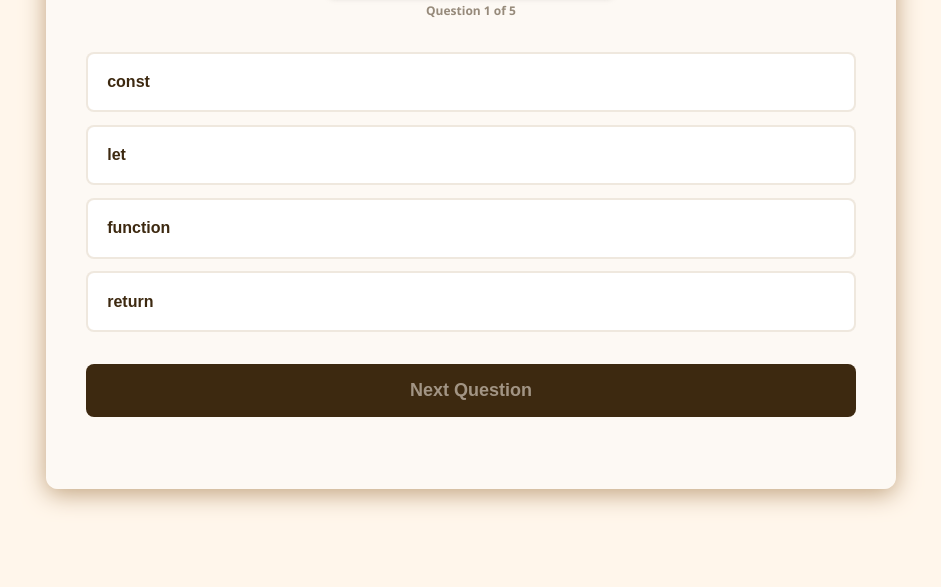
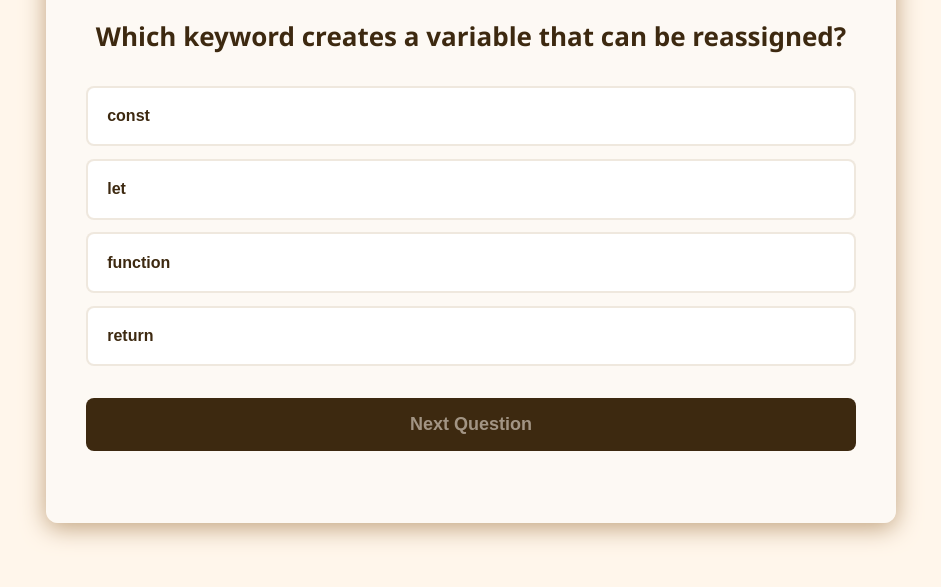
Before and after one commit to Habiba-Khamis/JS-Quiz, a plain HTML site: page index.html in a window 1280 px wide. Shown: the part 213-800 px from the top of the page, without its empty margins (169-1110 px from the left). Drawn offline with Linux system fonts and the light colour scheme.

Commit message:
Display the progress bar, the question count, and the current question dinamically with JS

```diff
--- a/app.js
+++ b/app.js
@@ -116,4 +116,37 @@ const questions = [
     },
 ];
 
+
 // Set the state for the quiz, the default first question, no scores
+// Quiz state (how should the default state of the app when the user first open it)
+// The current index and the score should be 0
+// Use let variable because it's assignable later in the code
+let currentQuestionIndex = 0;
+let currentScore = 0
+
+function displayQuestion() {
+    // Convert the question index to user-friendly number to be displayed on the screen (by adding it to 1)
+    let currentQuestionNumber = currentQuestionIndex + 1 ;
+
+    // Get the total number of questions (Which is the length of the array that contains the questions)
+    let totalQuestionsNumber = questions.length;
+
+    // Change the text of question count
+    questionCount.textContent = "Question " + currentQuestionNumber + " of " + totalQuestionsNumber;
+
+    // Get the current question of the questions array to display it
+    const currentQuestion = questions[currentQuestionIndex].theQuestion;
+
+    // Change the text of the question
+    question.textContent = currentQuestion;
+
+
+    // To Change the progress bar
+    // We need to change the width property percentage
+    let questionProgress = (currentQuestionNumber / totalQuestionsNumber * 100) + "%";
+    console.log(questionProgress);
+    // Apply the width to the progress bar
+    progressFill.style.width = questionProgress;
+}
+
+displayQuestion();
--- a/index.html
+++ b/index.html
@@ -17,7 +17,7 @@
             <div class="quiz-header">
                 <div class="quiz-title-container">
                     <h1 class="quiz-title">JAVASCRIPT QUIZ</h1>
-                    <h6 id="question-count" class="question-count">Question 1 of 5</h6>
+                    <h6 id="question-count" class="question-count"></h6>
                 </div>
             </div>
 
```
